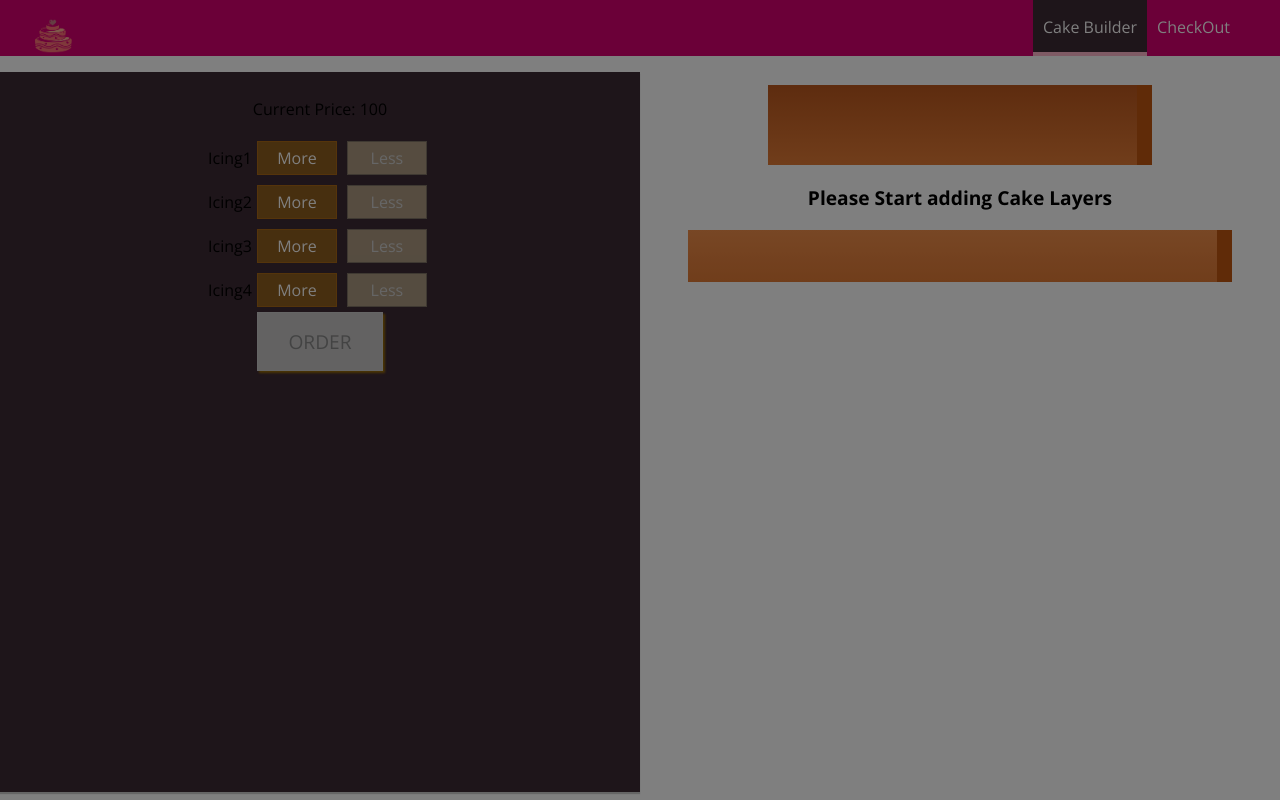
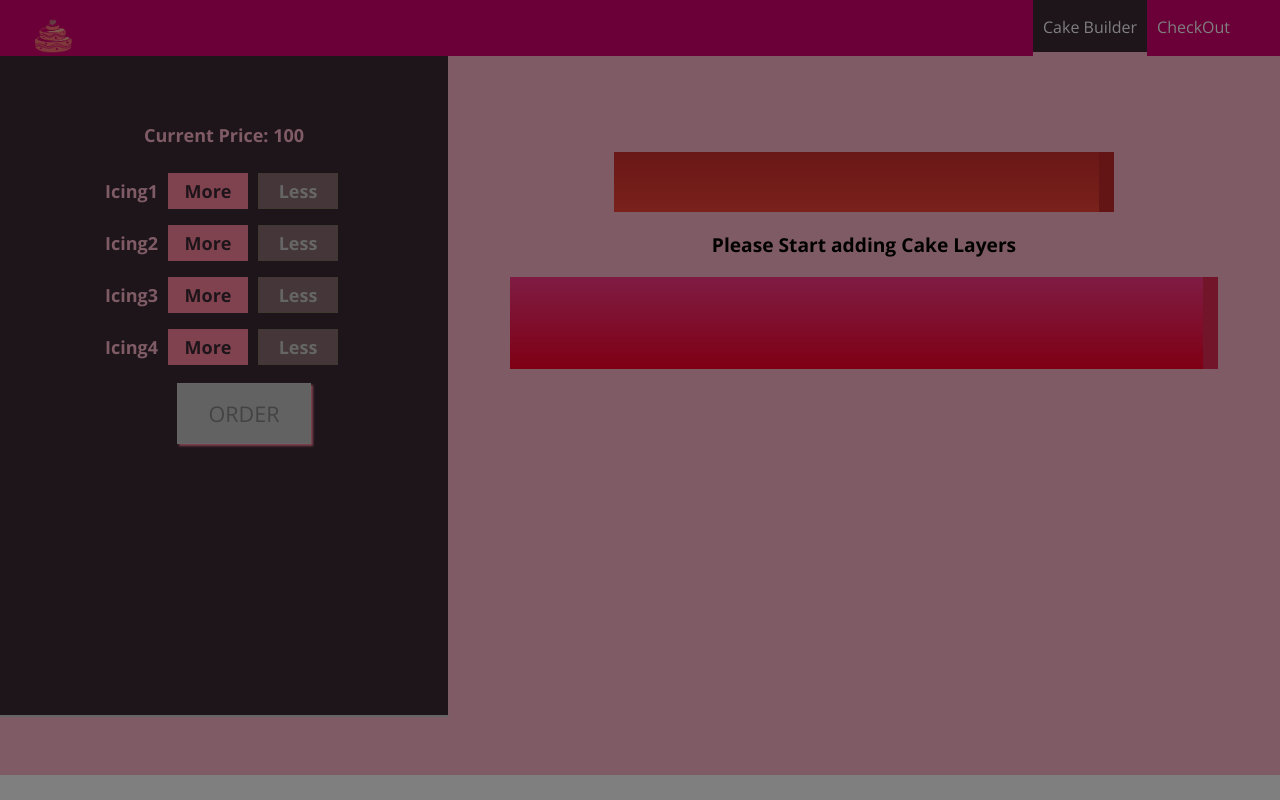
Before and after one commit to devartstar/Cake-Store, a React (Create React App) app: page / in a window 1280 px wide. Built offline with nearby package versions, Linux system fonts and the light colour scheme.

Commit message:
Updated Some Styling, yet to make mobile friendly

```diff
--- a/src/components/Cake/BuildControls/BuildControl/BuildControl.module.css
+++ b/src/components/Cake/BuildControls/BuildControl/BuildControl.module.css
@@ -2,7 +2,7 @@
     display : flex;
     justify-content: space-between;
     align-items : center;
-    margin: 5px 0;
+    margin: 8px 0;
 }
 
 .BuildControl button{
@@ -11,21 +11,21 @@
     padding: 5px;
     margin: 0 5px;
     width: 80px;
-    border: 1px solid #AA6817;
+    border: 1px solid #FF859E;
     cursor : pointer;
     outline: none;
 }
 
 
 .BuildControl button:disabled {
-    background-color: #AC9980;
+    background-color: #8a6c72;
     border: 1px solid #7E7365;
     color: #ccc;
     cursor: default;
 }
 
 .BuildControl button:hover:disabled {
-    background-color: #AC9980;
+    background-color: #5e4449;
     color: #ccc;
     cursor: not-allowed;
 }
@@ -37,21 +37,22 @@
 }
 
 .BuildControl .Less {
-    background-color: #D39952;
-    color: white;
+    background-color: #FF859E;
+    color: #3D2A35;
 }
 
 .BuildControl .More {
-    background-color: #8F5E1E;
-    color: white;
+    background-color: #FF859E;
+    color: #3D2A35;
+    margin-left: 10px;
 }
 
 .BuildControl .Less:hover, .BuildControl .Less:active {
-    background-color: #DAA972;
-    color: white;
+    background-color: #f897b3;
+    color: #3D2A35;
 }
 
 .BuildControl .More:hover,.BuildControl .More:active {
-    background-color: #99703F;
-    color: white;
+    background-color: #ff4d70;
+    color: #3D2A35;
 }
--- a/src/components/Cake/BuildControls/BuildControls.module.css
+++ b/src/components/Cake/BuildControls/BuildControls.module.css
@@ -1,6 +1,6 @@
 .BuildControls{
-    width : 50%;
-    height : 700px;
+    width : 35%;
+    height : 70vh;
     position: absolute;
     left: 0;
     background-color: #3D2A35;
@@ -9,26 +9,31 @@
     align-items: center;
     box-shadow : 0 2px 1px #ccc;
     margin : auto;
-    padding: 10px 0;
+    padding: 50px 0;
+    font-size: large;
+    font-weight: bold;
+    color: #FFB7CB;
 }
 
 
 .OrderButton {
-    background-color: #DAD735;
+    background-color: #D70170;
     outline: none;
     cursor: pointer;
-    border: 1px solid #966909;
-    color: #966909;
+    border: 1px solid #FF859E;
+    color: #FF859E;
     font-family: inherit;
     font-size: 1.2em;
     padding: 15px 30px;
-    box-shadow: 2px 2px 2px #966909;
+    box-shadow: 2px 2px 2px #FF859E;
+    margin-left: 40px;
+    margin-top: 10px;
 }
 
 .OrderButton:hover, .OrderButton:active {
-    background-color: #A0DB41;
-    border: 1px solid #966909;
-    color: #966909;
+    background-color: #FF859E;
+    border: 1px solid #D70170;
+    color: #D70170;
 }
 
 .OrderButton:disabled {
@@ -53,3 +58,12 @@
         transform: scale(1);
     }
 }
+
+@media (max-width: 700px){
+    .Cake{
+        left : 0;
+        top: 600px;
+        width : 100%;
+        height: 300px;
+    }
+}
--- a/src/components/Cake/Cake.module.css
+++ b/src/components/Cake/Cake.module.css
@@ -1,13 +1,14 @@
 .Cake{
     position : absolute;
-    left: 50vw;
-    width : 50%;
+    left: 35%;
+    width : 65%;
     margin : auto;
+    margin-top: 80px;
     height: 400px;
-    overflow: scroll;
     text-align: center;
     font-weight: bold;
     font-size: 1.2rem;
+    background-color: #FFB7CB;
 }
 
 @media (max-width: 700px){
--- a/src/components/Cake/CakeIngredient/CakeIngredient.js
+++ b/src/components/Cake/CakeIngredient/CakeIngredient.js
@@ -28,21 +28,21 @@ class CakeIngredient extends Component{
                 break;
             case('icing2'):
                 ingredient = (
-                    <div className = {classes.Icing1}>
+                    <div className = {classes.Icing2}>
                         {/* <div className = {classes.Chocolate}></div> */}
                     </div>
                 );
                 break;
             case('icing3'):
                 ingredient = (
-                    <div className = {classes.Icing1}>
+                    <div className = {classes.Icing3}>
                         {/* <div className = {classes.Strawberry}></div> */}
                     </div>
                 );
                 break;
             case('icing4'):
                 ingredient = (
-                    <div className = {classes.Icing1}>
+                    <div className = {classes.Icing4}>
                     </div>
                 );
                 break;
--- a/src/components/Cake/CakeIngredient/CakeIngredient.module.css
+++ b/src/components/Cake/CakeIngredient/CakeIngredient.module.css
@@ -1,49 +1,48 @@
 .CakeBottom {
-    height: 13%;
+  height: 23%;
   width: 85%;
-    background: linear-gradient(#F08E4A, #e27b36);
+  background: linear-gradient(#ff3988, #ff0028);
   /* border-radius: 0 0 30px 30px; */
-    box-shadow: inset -15px 0 #c15711;
+  box-shadow: inset -15px 0 #e62b54;
   margin: 2% auto;
 }
 
 .CakeTop {
-    height: 20%;
+  height: 15%;
   width: 60%;
-    background: linear-gradient(#bc581e, #e27b36);
+  background: linear-gradient(#d32f2f, #f44336);
   /* border-radius: 50% 50% 0 0; */
-    box-shadow: inset -15px 0 #c15711;
+  box-shadow: inset -15px 0 #c62828;
   margin: 2% auto;
   position: relative;
 }
 
-.Icing1 {
+.Icing4 {
   width: 80%;
   height: 8%;
-    background: linear-gradient(#7f3608, #702e05);
+  background: linear-gradient(#b71c1c, #c62828);
   margin: 2% auto;
-    border-radius: 15px;
+}
+
+.Icing3 {
+  width: 75%;
+  height: 6%;
+  margin: 2% auto;
+  background: linear-gradient(#f4d004, #d6bb22);
+  border-radius: 2px;
 }
 
 .Icing2 {
-    width: 75%;
-    height: 4.5%;
+  width: 70%;
+  height: 4%;
   margin: 2% auto;
-    background: linear-gradient(#f4d004, #d6bb22);
-    border-radius: 20px;
+  background: linear-gradient(#228c1d, #91ce50);
+  border-radius: 10px;
 }
 
-.Icing3 {
-    width: 70%;
-    height: 7%;
-    margin: 2% auto;
-    background: linear-gradient(#228c1d, #91ce50);
-    border-radius: 20px;
-}
-
-.Icing4 {
+.Icing1 {
   width: 65%;
-    height: 3%;
+  height: 2%;
   background: linear-gradient(#bf3813, #c45e38);
   margin: 2% auto;
 }
--- a/src/components/Layout/Layout.module.css
+++ b/src/components/Layout/Layout.module.css
@@ -1,3 +1,7 @@
 .Content{
-    margin-top : 72px;
+    margin-top : 55px;
+    display: flex;
+    width: 100vw;
+    height: 90vh;
+    background-color: #FFB7CB;
 }
```
Lines whose indentation alone changed are shown as unchanged.
